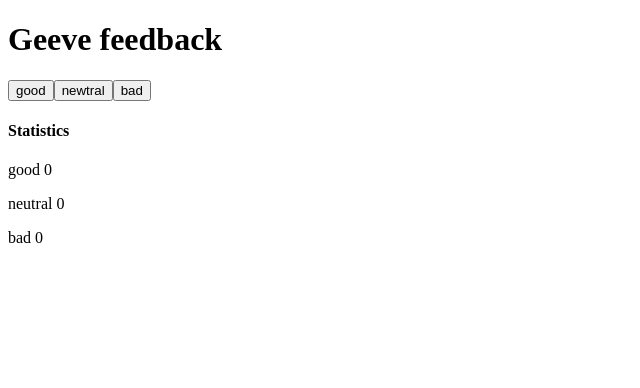
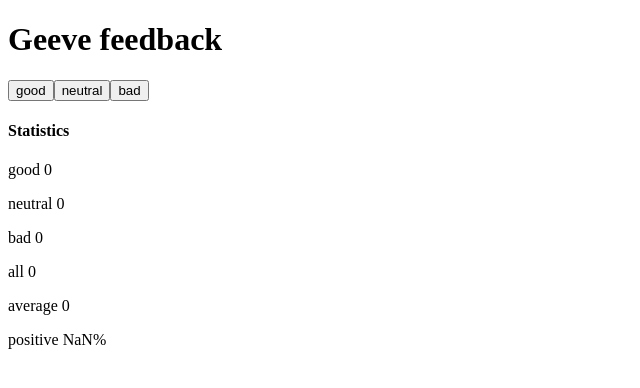
Before and after one commit to buhtig-sudo-azar/FULL1, a React (Vite) app in the folder Part1/Unicafe/: page / in a window 1280 px wide. Shown: the top 388 px of the page, without its empty margins (0-640 px from the left). Built offline with nearby package versions, Linux system fonts and the light colour scheme.

Commit message:
1.7: unicafe step2

```diff
--- a/Part1/Unicafe/src/App.jsx
+++ b/Part1/Unicafe/src/App.jsx
@@ -6,32 +6,47 @@ const Button = (props) => {
   )
 }
 const Display = (props) => {
-  const { good, newtral, bad } = props;
+  const { good, neutral, bad, all, avg, pos } = props;
   return (
     <>
       <h4>Statistics</h4>
       <p>good {good}</p>
-      <p>neutral {newtral}</p>
+      <p>neutral {neutral}</p>
       <p>bad {bad}</p>
+      <p>all {all}</p>
+
+
+      <p>average {avg}</p>
+      <p>positive {pos}</p>
     </>
   )
 
 }
 
+
 function App() {
-  const [good, setGood] = useState(0);
-  const [newtral, stNewtral] = useState(0);
-  const [bad, setBad] = useState(0);
+  let [good, setGood] = useState(0);
+  let [neutral, setNeutral] = useState(0);
+  let [bad, setBad] = useState(0);
+  const all = good + bad + neutral;
+
+  const average = () => {
+    if (all == 0) return 0;
+    return ((good - bad) / all)
+  }
+  const positive = () => {
+    return (good / all) * 100 + "%"
+  }
 
   return (
     <>
 
       <h1>Geeve feedback</h1>
       <Button onclick={() => setGood(good => good + 1)} text="good" />
-      <Button onclick={() => stNewtral(newtral => newtral + 1)} text="newtral" />
+      <Button onclick={() => setNeutral(neutral => neutral + 1)} text="neutral" />
       <Button onclick={() => setBad(bad => bad + 1)} text="bad" />
 
-      <Display good={good} newtral={newtral} bad={bad} />
+      <Display good={good} neutral={neutral} bad={bad} all={good + bad + neutral} avg={average()} pos={positive()} />
     </>
   )
 }
```
